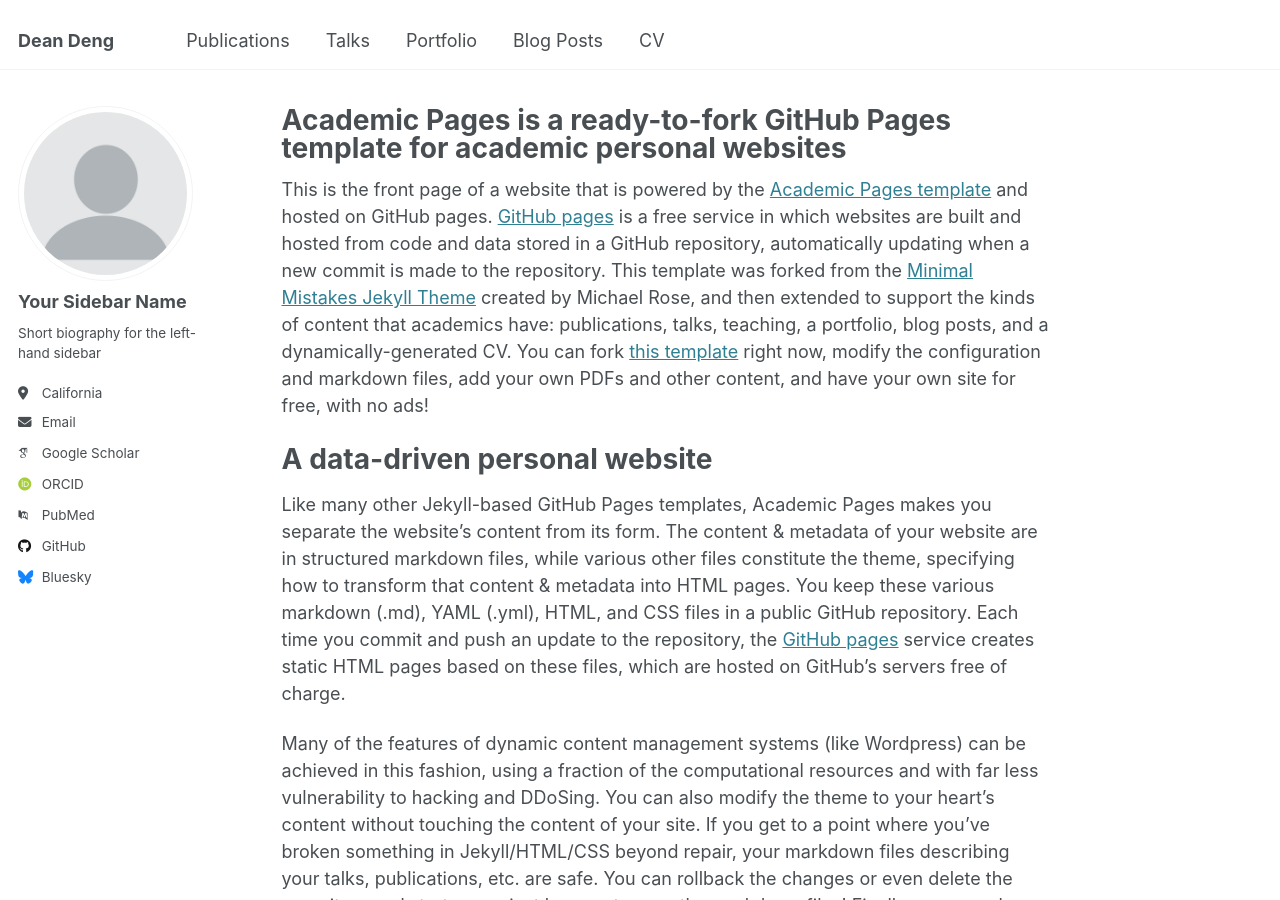
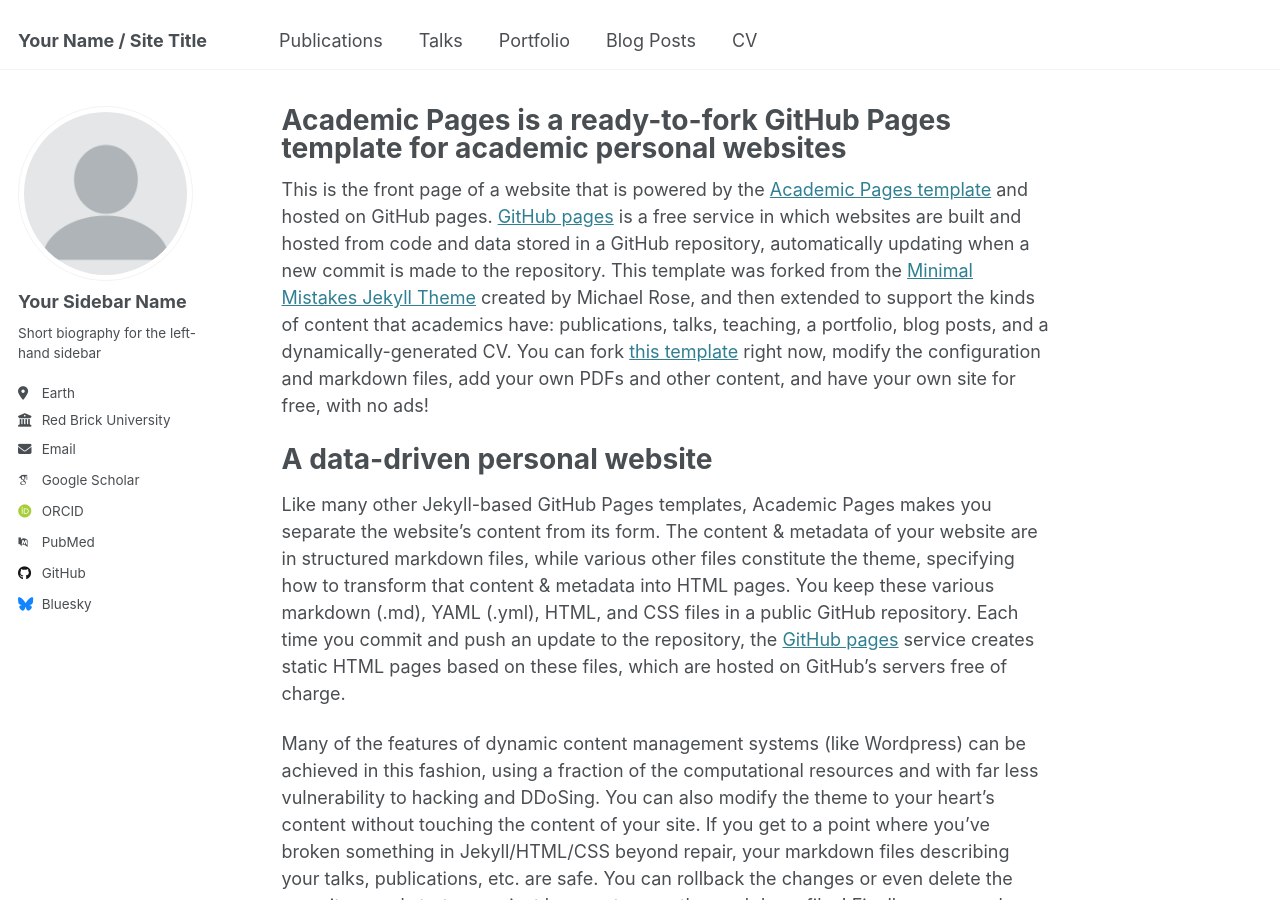
Before and after one commit to dhtdean/home, a Jekyll site: the page built from _pages/about.md, in a window 1280 px wide and 900 px high. Built offline with Jekyll 4.4.1, drawn with Linux system fonts in a browser that asks for light colours; some web fonts are replaced.

Commit message:
Update _config.yml

```diff
--- a/_config.yml
+++ b/_config.yml
@@ -9,11 +9,11 @@
 # Basic Site Settings
 locale                   : "en-US"
 site_theme               : "default"
-title                    : "Dean Deng"
+title                    : "Your Name / Site Title"
 title_separator          : "-"
 name                     : &name "Your Name"
 description              : &description "personal description"
-url                      : https://dhtdean.github.io # the base hostname & protocol for your site e.g. "https://[your GitHub username].github.io"
+url                      : https://academicpages.github.io # the base hostname & protocol for your site e.g. "https://[your GitHub username].github.io"
 baseurl                  : "" # the subpath of your site, e.g. "/blog"
 repository               : "academicpages/academicpages.github.io"
 
@@ -26,9 +26,10 @@
   name             : "Your Sidebar Name"
   pronouns         : # example: "she/her"
   bio              : "Short biography for the left-hand sidebar"
-  location         : "California"
+  location         : "Earth"
+  employer         : "Red Brick University"
   uri              : # URL
-  email            : "dhtdean@gmail.com"
+  email            : "none@example.org"
 
   # Academic websites
   arxiv            : # URL - Update with the correct link to your profile
```
